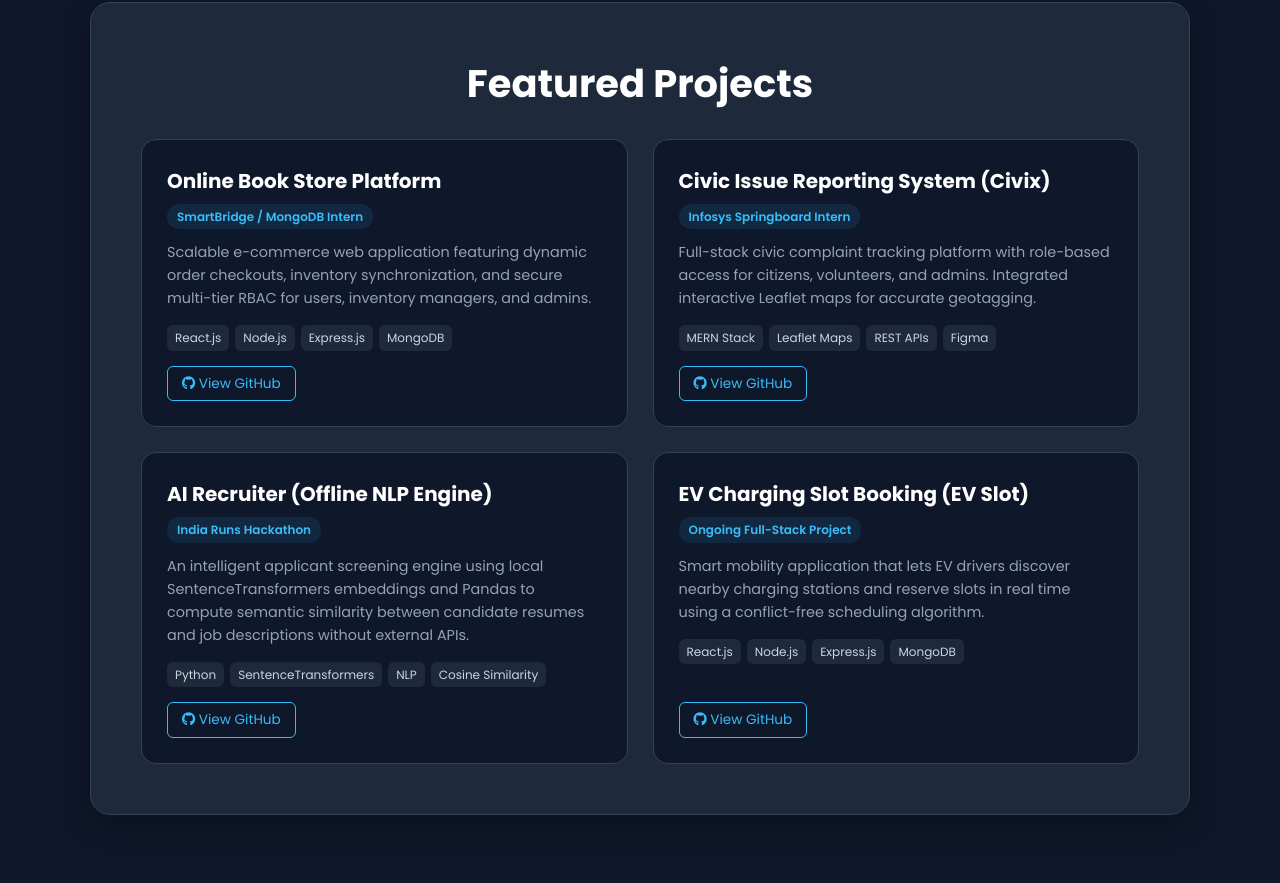
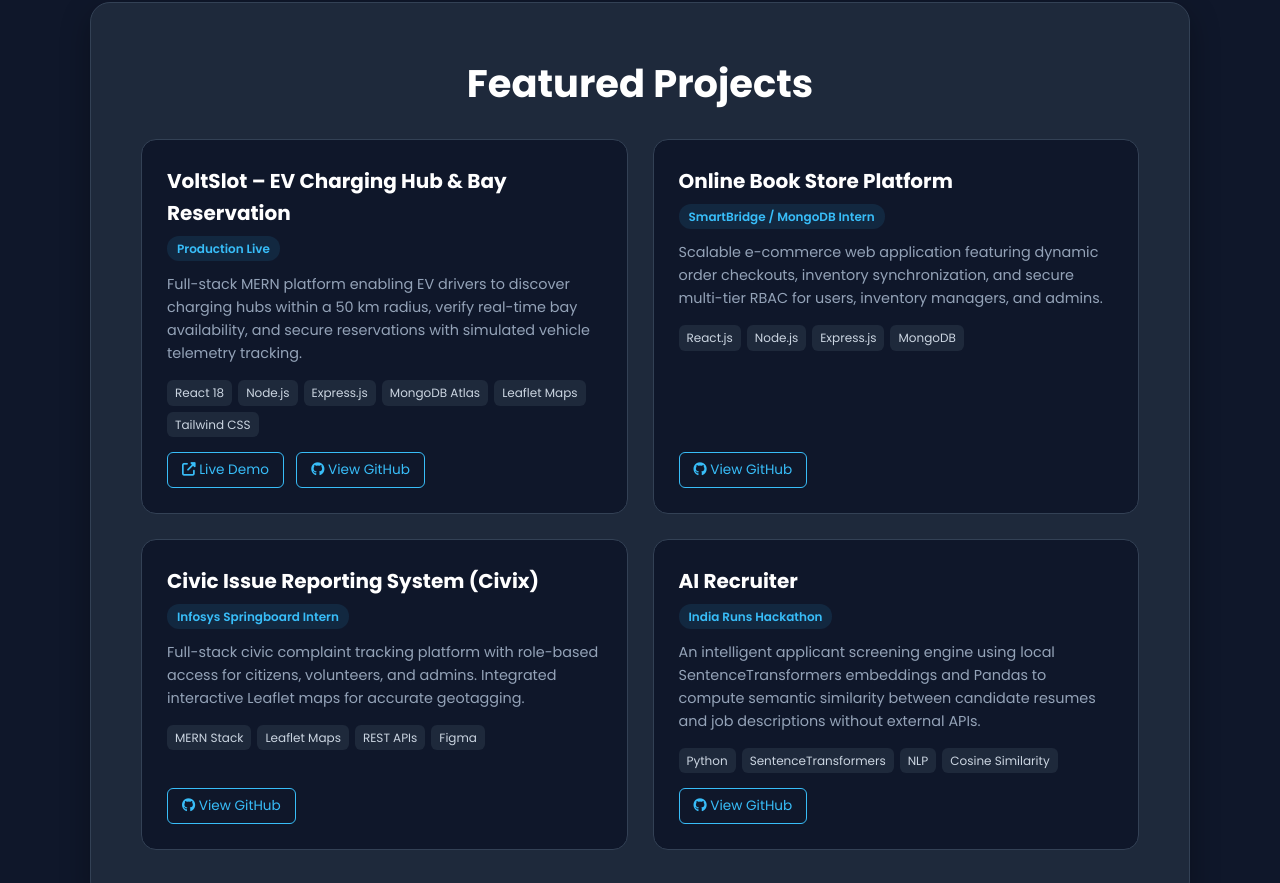
Before and after one commit to Mohimohitha/My_website, a plain HTML site: page index.html in a window 1280 px wide. Shown: the part 2660-3543 px from the top of the page. Drawn offline with Linux system fonts and the light colour scheme.

Commit message:
Updated the Voltslot Project links

```diff
--- a/index.html
+++ b/index.html
@@ -132,7 +132,28 @@
     <h2 class="section-title">Featured Projects</h2>
     <div class="projects-wrapper">
 
-      <!-- Project 1 -->
+      <!-- Project 1: VoltSlot Live (Flagship) -->
+      <div class="project-item">
+        <div class="project-header">
+          <h3>VoltSlot – EV Charging Hub & Bay Reservation</h3>
+          <span class="badge-tag">Production Live</span>
+        </div>
+        <p>Full-stack MERN platform enabling EV drivers to discover charging hubs within a 50 km radius, verify real-time bay availability, and secure reservations with simulated vehicle telemetry tracking.</p>
+        <div class="tech-stack-list">
+          <span>React 18</span>
+          <span>Node.js</span>
+          <span>Express.js</span>
+          <span>MongoDB Atlas</span>
+          <span>Leaflet Maps</span>
+          <span>Tailwind CSS</span>
+        </div>
+        <div class="project-links">
+          <a href="https://volt-slot.vercel.app" target="_blank" class="small-btn"><i class="fas fa-external-link-alt"></i> Live Demo</a>
+          <a href="https://github.com/Mohimohitha/Volt_Slot" target="_blank" class="small-btn"><i class="fab fa-github"></i> View GitHub</a>
+        </div>
+      </div>
+
+      <!-- Project 2 -->
       <div class="project-item">
         <div class="project-header">
           <h3>Online Book Store Platform</h3>
@@ -150,7 +171,7 @@
         </div>
       </div>
 
-      <!-- Project 2 -->
+      <!-- Project 3 -->
       <div class="project-item">
         <div class="project-header">
           <h3>Civic Issue Reporting System (Civix)</h3>
@@ -168,10 +189,10 @@
         </div>
       </div>
 
-      <!-- AI Recruiter Project -->
+      <!-- Project 4: AI Recruiter -->
       <div class="project-item">
         <div class="project-header">
-          <h3>AI Recruiter (Offline NLP Engine)</h3>
+          <h3>AI Recruiter</h3>
           <span class="badge-tag">India Runs Hackathon</span>
         </div>
         <p>An intelligent applicant screening engine using local SentenceTransformers embeddings and Pandas to compute semantic similarity between candidate resumes and job descriptions without external APIs.</p>
@@ -183,24 +204,6 @@
         </div>
         <div class="project-links">
           <a href="https://github.com/Mohimohitha/ai-recruiter" target="_blank" class="small-btn"><i class="fab fa-github"></i> View GitHub</a>
-        </div>
-      </div>
-
-      <!-- Project 4 -->
-      <div class="project-item">
-        <div class="project-header">
-          <h3>EV Charging Slot Booking (EV Slot)</h3>
-          <span class="badge-tag">Ongoing Full-Stack Project</span>
-        </div>
-        <p>Smart mobility application that lets EV drivers discover nearby charging stations and reserve slots in real time using a conflict-free scheduling algorithm.</p>
-        <div class="tech-stack-list">
-          <span>React.js</span>
-          <span>Node.js</span>
-          <span>Express.js</span>
-          <span>MongoDB</span>
-        </div>
-        <div class="project-links">
-          <a href="https://github.com/Mohimohitha" target="_blank" class="small-btn"><i class="fab fa-github"></i> View GitHub</a>
         </div>
       </div>
 
@@ -281,7 +284,7 @@
       </div>
       <div class="contact-detail">
         <i class="fab fa-linkedin"></i>
-        <span><a href="https://www.linkedin.com/in/mohitha-bramhanapalli-b7904a290/" target="_blank">Mohitha Bramhanapalli</a>
+        <span><a href="https://www.linkedin.com/in/mohitha-bramhanapalli-b7904a290/" target="_blank">Mohitha Bramhanapalli</a></span>
       </div>
     </div>
     <form class="contact-right" action="mailto:mohithayadav963@gmail.com" method="POST" enctype="text/plain">
@@ -317,7 +320,7 @@
       <h4>Connect</h4>
       <div class="footer-social-icons">
         <a href="https://github.com/Mohimohitha" target="_blank"><i class="fab fa-github"></i></a>
-        <a href="https://linkedin.com/in/mohitha-bramhanapalli" target="_blank"><i class="fab fa-linkedin"></i></a>
+        <a href="https://www.linkedin.com/in/mohitha-bramhanapalli-b7904a290/" target="_blank"><i class="fab fa-linkedin"></i></a>
         <a href="https://leetcode.com/u/Mohi_369" target="_blank"><i class="fas fa-code"></i></a>
       </div>
     </div>
```
Lines whose indentation alone changed are shown as unchanged.
